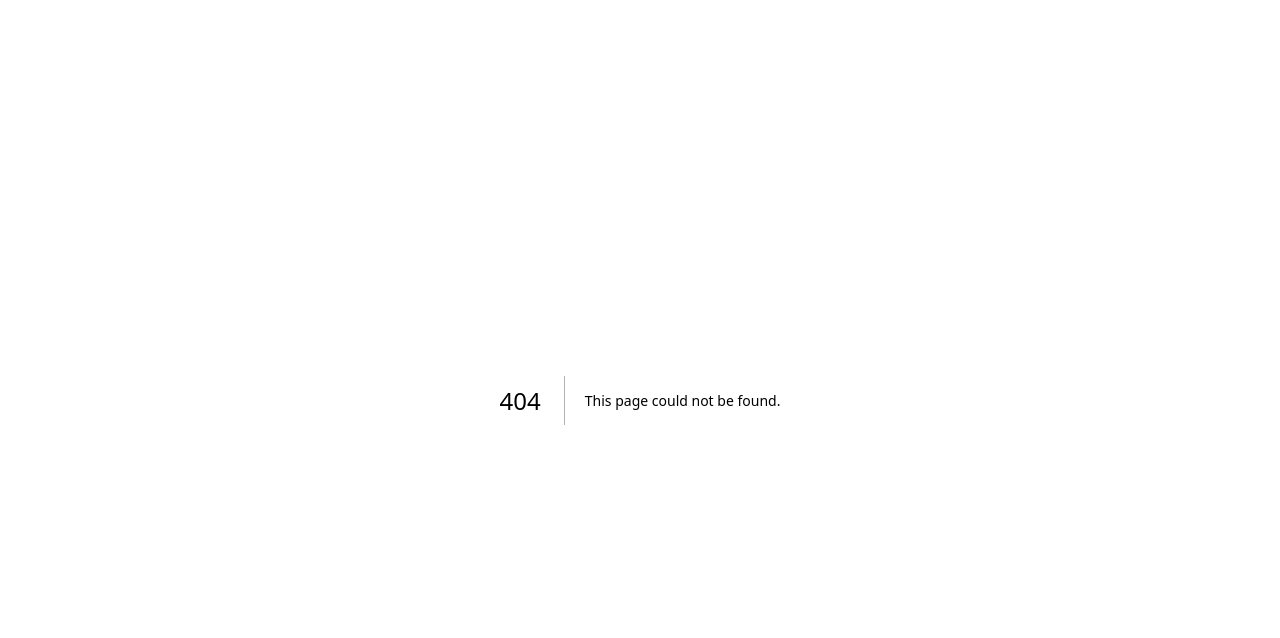
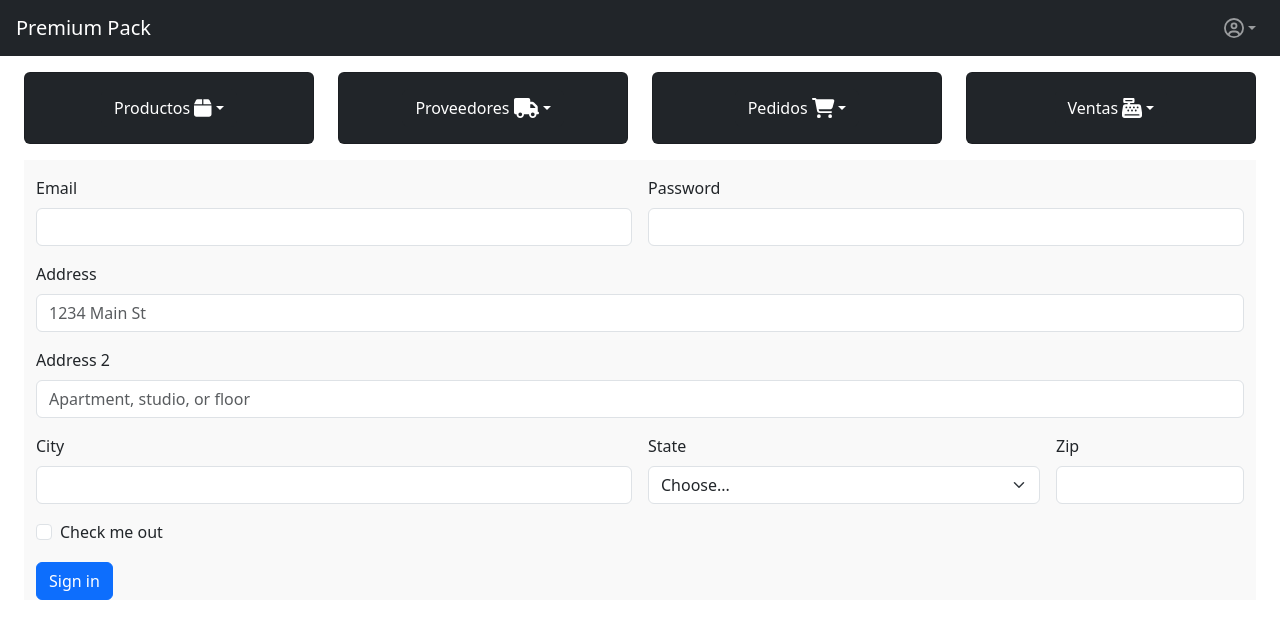
Before and after one commit to warriorx72/premium-pack-web, a Next.js app: page /proveedores/registrar in a window 1280 px wide. Before the commit this address had no page. Shown: the top 638 px of the page. Built offline with nearby package versions, Linux system fonts and the light colour scheme.

Commit message:
add register page

```diff
--- a/app/(admin)/layout.tsx
+++ b/app/(admin)/layout.tsx
@@ -40,7 +40,7 @@
                             <li><a className="dropdown-item" href="#">Perfil</a></li>
                             <li><a className="dropdown-item" href="#">Configuración</a></li>
                             <li><hr className="dropdown-divider"/></li>
-                            <li><a className="dropdown-item" href="#" onClick={() => removeCookie()}>Cerrar sesión</a></li>
+                            <li><button className="dropdown-item" onClick={() => removeCookie()}>Cerrar sesión</button></li>
                         </ul>
                     </li>
 
@@ -70,7 +70,7 @@
                                 </button>
                                 <ul className="dropdown-menu dropdown-menu-dark" aria-labelledby="dropdownProveedores">
                                     <li><a className="dropdown-item" href="#">Lista de proveedores</a></li>
-                                    <li><a className="dropdown-item" href="#">Registrar proveedor</a></li>
+                                    <li><button className="dropdown-item" onClick={() => redirect('/proveedores/registrar')}>Registrar proveedor</button></li>
                                 </ul>
                             </div>
                         </div>
@@ -102,8 +102,9 @@
                         </div>
                     </div>
                 </div>
+                <main>{children}</main>
             </div>
-            <main>{children}</main>
+
         </>
     );
   }
--- /dev/null
+++ b/app/(admin)/proveedores/registrar/page.tsx
@@ -0,0 +1,54 @@
+import React from 'react'
+
+const RegistrarPage = () => {
+    return (
+        <div className="container-fluid" style={{'backgroundColor':'#f9f9f9'}}>
+            <form className="row g-3 mt-3">
+                <div className="col-md-6">
+                    <label for="inputEmail4" className="form-label">Email</label>
+                    <input type="email" className="form-control" id="inputEmail4"/>
+                </div>
+                <div className="col-md-6">
+                    <label for="inputPassword4" className="form-label">Password</label>
+                    <input type="password" className="form-control" id="inputPassword4"/>
+                </div>
+                <div className="col-12">
+                    <label for="inputAddress" className="form-label">Address</label>
+                    <input type="text" className="form-control" id="inputAddress" placeholder="1234 Main St"/>
+                </div>
+                <div className="col-12">
+                    <label for="inputAddress2" className="form-label">Address 2</label>
+                    <input type="text" className="form-control" id="inputAddress2" placeholder="Apartment, studio, or floor"/>
+                </div>
+                <div className="col-md-6">
+                    <label for="inputCity" className="form-label">City</label>
+                    <input type="text" className="form-control" id="inputCity"/>
+                </div>
+                <div className="col-md-4">
+                    <label for="inputState" className="form-label">State</label>
+                    <select id="inputState" className="form-select">
+                        <option selected>Choose...</option>
+                        <option>...</option>
+                    </select>
+                </div>
+                <div className="col-md-2">
+                    <label for="inputZip" className="form-label">Zip</label>
+                    <input type="text" className="form-control" id="inputZip"/>
+                </div>
+                <div className="col-12">
+                    <div className="form-check">
+                        <input className="form-check-input" type="checkbox" id="gridCheck"/>
+                            <label className="form-check-label" for="gridCheck">
+                                Check me out
+                            </label>
+                    </div>
+                </div>
+                <div className="col-12">
+                    <button type="submit" className="btn btn-primary">Sign in</button>
+                </div>
+            </form>
+        </div>
+    )
+}
+
+export default RegistrarPage
```
Also changed, not shown: app/(admin)/proveedores/lista/page.tsx (added, +11 -0 lines), 1 other file (tests, documents, lock files or other folders).
